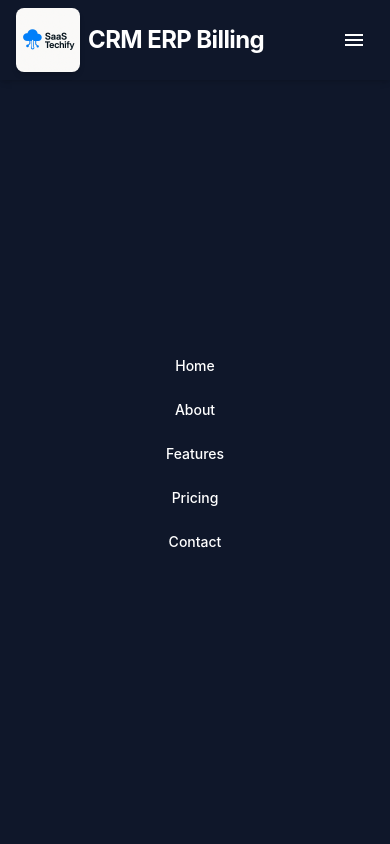
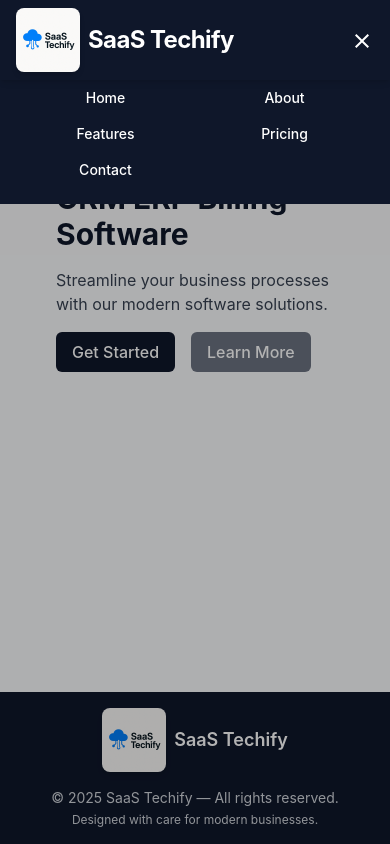
Before and after one commit to rajeshtiwari2503/Saas-Techify, a Next.js app: page / in a window 390 px wide. Both pictures are taken after a click on the element 360 px from the left and 40 px from the top of the page. Built offline with nearby package versions, Linux system fonts and the light colour scheme.

Commit message:
fjhhjhjhjf

```diff
--- a/src/app/components/Layout.jsx
+++ b/src/app/components/Layout.jsx
@@ -1,3 +1,115 @@
+// "use client";
+
+// import { useState } from "react";
+// import Image from "next/image";
+// import Link from "next/link";
+// import { IconButton } from "@mui/material";
+// import MenuIcon from '@mui/icons-material/Menu';
+// import CloseIcon from '@mui/icons-material/Close'; // <-- import this
+
+// export default function Layout({ children }) {
+//   const [isMenuOpen, setIsMenuOpen] = useState(false);
+
+//   return (
+//     <div className="min-h-screen flex flex-col">
+//       {/* Header */}
+//       <header className="bg-primary shadow-md sticky top-0 z-50">
+//         <div className="max-w-7xl mx-auto px-4 sm:px-6 lg:px-8 py-2 flex items-center justify-between">
+//           {/* Logo and Title */}
+//           <Link href="/" className="flex items-center md:ps-0 ps-[3px] gap-2">
+//             <Image
+//               src="/Logo.png"
+//               alt="Logo"
+//               width={80}
+//               height={80}
+//               className="w-16 object-contain rounded-lg shadow-md"
+//             />
+//             <span className="text-2xl font-bold text-white tracking-tight">
+//               CRM ERP Billing
+//             </span>
+//           </Link>
+
+//           {/* Mobile Toggle */}
+//           <div className="md:hidden text-white"
+//             onClick={() => setIsMenuOpen(!isMenuOpen)}>
+
+//             {isMenuOpen ? <CloseIcon sx={{ color: "white" }} /> : <MenuIcon sx={{ color: "white" }} />}
+
+//           </div>
+//           {/* Desktop Nav */}
+//           <nav className="hidden md:flex gap-6 text-sm font-medium text-white">
+//             {["Home", "About", "Features", "Pricing", "Contact"].map((item) => (
+//               <Link
+//                 key={item}
+//                 href={`/${item.toLowerCase() === "home" ? "" : item.toLowerCase()}`}
+//                 className="relative group"
+//               >
+//                 <span className="transition-colors duration-300 group-hover:text-[#3B82F6]">
+//                   {item}
+//                 </span>
+//                 <span
+//                   className="absolute left-0 -bottom-1 h-[2px] w-0 bg-[#3B82F6] transition-all duration-300 group-hover:w-full"
+//                 />
+//               </Link>
+//             ))}
+//           </nav>
+
+//         </div>
+//       </header>
+
+
+//       {/* Mobile Nav with Backdrop */}
+//       {isMenuOpen && (
+//         <div
+//           className="fixed inset-0 z-40 bg-black bg-opacity-30 md:hidden"
+//           onClick={() => setIsMenuOpen(false)} // Clicking outside closes menu
+//         >
+//           <nav
+//             className="absolute left-0 right-0 bg-primary bg-opacity-95 py-6 grid grid-cols-3 gap-6 text-sm font-medium text-white transition-all duration-300 z-50 text-center"
+//             style={{ top: "64px" }}
+//             onClick={(e) => e.stopPropagation()}
+//           >
+//             <Link href="/" className="hover:text-gray-300 transition">Home</Link>
+//             <Link href="/about" className="hover:text-gray-300 transition">About</Link>
+//             <Link href="/features" className="hover:text-gray-300 transition">Features</Link>
+//             <Link href="/pricing" className="hover:text-gray-300 transition">Pricing</Link>
+//             <Link href="/contact" className="hover:text-gray-300 transition">Contact</Link>
+//           </nav>
+
+//         </div>
+//       )}
+
+
+//       {/* Main content */}
+//       <main className="flex-1 bg-gray-50 py-6 px-4 sm:px-6 lg:px-8">{children}</main>
+
+//       {/* Footer */}
+//       <footer className="bg-primary text-gray-300 py-2 mt-auto">
+//         <div className="max-w-7xl  mx-auto px-4 sm:px-6 lg:px-8 flex flex-col md:flex-row justify-between items-center text-center md:text-left">
+//           <div className="flex items-center gap-2 mb-4 md:mb-0">
+//             <Image
+//               src="/Logo.png"
+//               alt="Logo"
+//               width={80}
+//               height={80}
+//               className="w-16 object-contain rounded-lg shadow-md"
+//             />
+//             <span className="text-lg font-semibold text-white">
+
+//             </span>
+//           </div>
+//           <div>
+//             <p className="text-sm">
+//               &copy; {new Date().getFullYear()} CRM ERP Billing Software — All rights reserved.
+//             </p>
+//             <p className="text-xs mt-1">Designed with care for modern business needs.</p>
+//           </div>
+//         </div>
+//       </footer>
+//     </div>
+//   );
+// }
+
 "use client";
 
 import { useState } from "react";
@@ -5,9 +117,12 @@ import Image from "next/image";
 import Link from "next/link";
 import { IconButton } from "@mui/material";
 import MenuIcon from '@mui/icons-material/Menu';
+import CloseIcon from '@mui/icons-material/Close';
 
 export default function Layout({ children }) {
   const [isMenuOpen, setIsMenuOpen] = useState(false);
+
+  const navItems = ["Home", "About", "Features", "Pricing", "Contact"];
 
   return (
     <div className="min-h-screen flex flex-col">
@@ -18,78 +133,94 @@ export default function Layout({ children }) {
           <Link href="/" className="flex items-center gap-2">
             <Image
               src="/Logo.png"
-              alt="Logo"
+              alt="SaaS Techify Logo"
               width={80}
               height={80}
               className="w-16 object-contain rounded-lg shadow-md"
             />
             <span className="text-2xl font-bold text-white tracking-tight">
-              CRM ERP Billing
+              SaaS Techify
             </span>
           </Link>
 
           {/* Mobile Toggle */}
-          <div
-            className="md:hidden text-white focus:outline-none"
-            onClick={() => setIsMenuOpen(!isMenuOpen)}
-          >
-            <IconButton
-              edge="start"
-              color="inherit"
-              aria-label="menu"
-              onClick={() => setIsMenuOpen(!isMenuOpen)}
-              sx={{ display: { md: 'none' } }} // hides on md and up
-            >
-              <MenuIcon />
-            </IconButton>
+          <div className="md:hidden" onClick={() => setIsMenuOpen(!isMenuOpen)}>
+            {/* <IconButton > */}
+              {isMenuOpen ? (
+                <CloseIcon sx={{ color: "white" }} />
+              ) : (
+                <MenuIcon sx={{ color: "white" }} />
+              )}
+            {/* </IconButton> */}
           </div>
 
-          {/* Desktop Nav */}
+          {/* Desktop Navigation */}
           <nav className="hidden md:flex gap-6 text-sm font-medium text-white">
-            <Link href="/" className="hover:text-gray-300 transition">Home</Link>
-            <Link href="/about" className="hover:text-gray-300 transition">About</Link>
-            <Link href="/features" className="hover:text-gray-300 transition">Features</Link>
-            <Link href="/pricing" className="hover:text-gray-300 transition">Pricing</Link>
-            <Link href="/contact" className="hover:text-gray-300 transition">Contact</Link>
+            {navItems.map((item) => (
+              <Link
+                key={item}
+                href={`/${item.toLowerCase() === "home" ? "" : item.toLowerCase()}`}
+                className="relative group"
+              >
+                <span className="transition-colors duration-300 group-hover:text-[#3B82F6]">
+                  {item}
+                </span>
+                <span
+                  className="absolute left-0 -bottom-1 h-[2px] w-0 bg-[#3B82F6] transition-all duration-300 group-hover:w-full"
+                />
+              </Link>
+            ))}
           </nav>
         </div>
       </header>
 
-      {/* Mobile Nav */}
-      <nav
-        className={`md:hidden absolute inset-0 bg-primary bg-opacity-95 flex flex-col items-center justify-center gap-6 text-sm font-medium text-white transition-all duration-300 ${isMenuOpen ? "block" : "hidden"}`}
-        style={{ top: "64px" }}
-      >
-        <Link href="/" className="hover:text-gray-300 transition">Home</Link>
-        <Link href="/about" className="hover:text-gray-300 transition">About</Link>
-        <Link href="/features" className="hover:text-gray-300 transition">Features</Link>
-        <Link href="/pricing" className="hover:text-gray-300 transition">Pricing</Link>
-        <Link href="/contact" className="hover:text-gray-300 transition">Contact</Link>
-      </nav>
+      {/* Mobile Navigation with Backdrop */}
+      {isMenuOpen && (
+        <div
+          className="fixed inset-0 z-40 bg-black bg-opacity-30 md:hidden"
+          onClick={() => setIsMenuOpen(false)}
+        >
+          <nav
+            className="absolute left-0 right-0 bg-primary bg-opacity-95 py-6 px-6 grid grid-cols-2 sm:grid-cols-3 gap-4 text-sm font-medium text-white transition-all duration-300 z-50 text-center"
+            style={{ top: "64px" }}
+            onClick={(e) => e.stopPropagation()}
+          >
+            {navItems.map((item) => (
+              <Link
+                key={item}
+                href={`/${item.toLowerCase() === "home" ? "" : item.toLowerCase()}`}
+                className="hover:text-gray-300 transition"
+              >
+                {item}
+              </Link>
+            ))}
+          </nav>
+        </div>
+      )}
 
       {/* Main content */}
       <main className="flex-1 bg-gray-50 py-6 px-4 sm:px-6 lg:px-8">{children}</main>
 
       {/* Footer */}
-      <footer className="bg-primary text-gray-300 py-8 mt-auto">
+      <footer className="bg-primary text-gray-300 py-4 mt-auto">
         <div className="max-w-7xl mx-auto px-4 sm:px-6 lg:px-8 flex flex-col md:flex-row justify-between items-center text-center md:text-left">
           <div className="flex items-center gap-2 mb-4 md:mb-0">
             <Image
               src="/Logo.png"
-              alt="Logo"
+              alt="SaaS Techify Logo"
               width={80}
               height={80}
               className="w-16 object-contain rounded-lg shadow-md"
             />
             <span className="text-lg font-semibold text-white">
-              CRM ERP Billing
+              SaaS Techify
             </span>
           </div>
           <div>
             <p className="text-sm">
-              &copy; {new Date().getFullYear()} CRM ERP Billing Software — All rights reserved.
+              &copy; {new Date().getFullYear()} SaaS Techify — All rights reserved.
             </p>
-            <p className="text-xs mt-1">Designed with care for modern business needs.</p>
+            <p className="text-xs mt-1">Designed with care for modern businesses.</p>
           </div>
         </div>
       </footer>
--- a/src/app/layout.js
+++ b/src/app/layout.js
@@ -1,9 +1,44 @@
-import './globals.css'
+ // app/layout.js or app/layout.tsx
+
+import './globals.css';
 
 export const metadata = {
-  title: 'CRM ERP Billing | Modern Software',
-  description: 'All-in-one solution for CRM, ERP, and billing.',
-}
+  title: 'SaaS Techify | CRM ERP Billing Software for Modern Businesses',
+  description:
+    'SaaS Techify offers an all-in-one CRM, ERP, and billing solution to streamline your business operations with powerful automation and analytics.',
+  keywords: [
+    'SaaS Techify',
+    'CRM software',
+    'ERP software',
+    'Billing software',
+    'business automation',
+    'customer relationship management',
+    'enterprise resource planning',
+    'invoice software',
+    'SaaS CRM ERP',
+    'cloud-based CRM',
+  ],
+  authors: [{ name: 'SaaS Techify', url: 'https://saastechify.com' }],
+  creator: 'SaaS Techify',
+  openGraph: {
+    title: 'SaaS Techify | CRM ERP Billing Software for Modern Businesses',
+    description:
+      'Run your business smarter with SaaS Techify — an integrated platform for CRM, ERP, billing, and team collaboration.',
+    url: 'https://saastechify.com',
+    siteName: 'SaaS Techify',
+
+    type: 'website',
+  },
+  twitter: {
+    card: 'summary_large_image',
+    title: 'SaaS Techify | Business Management Software',
+    description:
+      'All-in-one platform for CRM, ERP, and Billing. Manage your business with ease using SaaS Techify.',
+    creator: '@saastechify',
+
+  },
+};
+
 
 export default function RootLayout({ children }) {
   return (
@@ -12,5 +47,5 @@ export default function RootLayout({ children }) {
         <main className="min-h-screen">{children}</main>
       </body>
     </html>
-  )
+  );
 }
```
